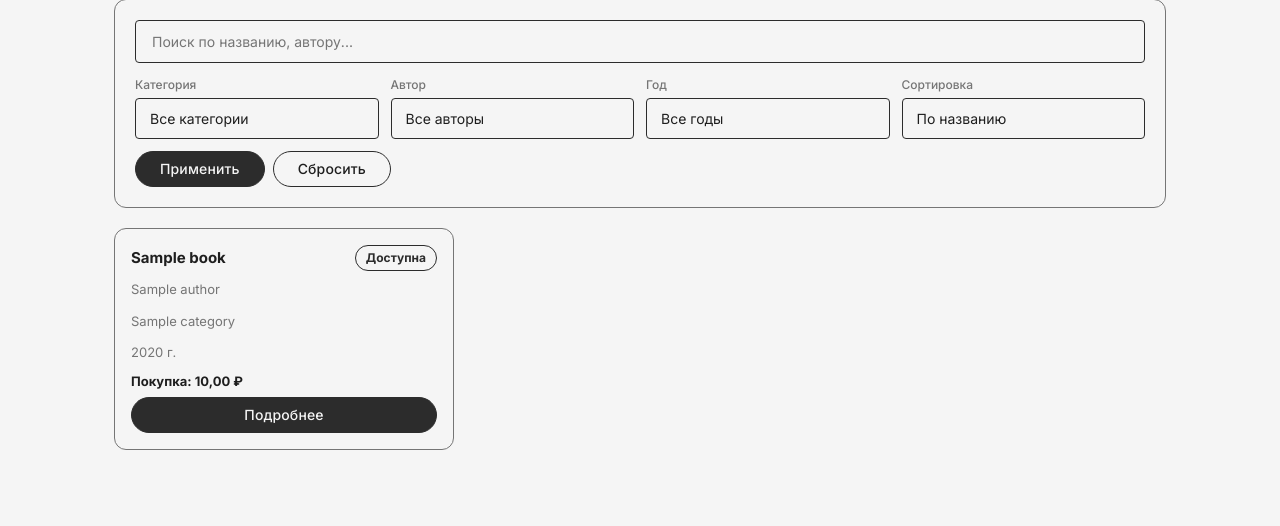
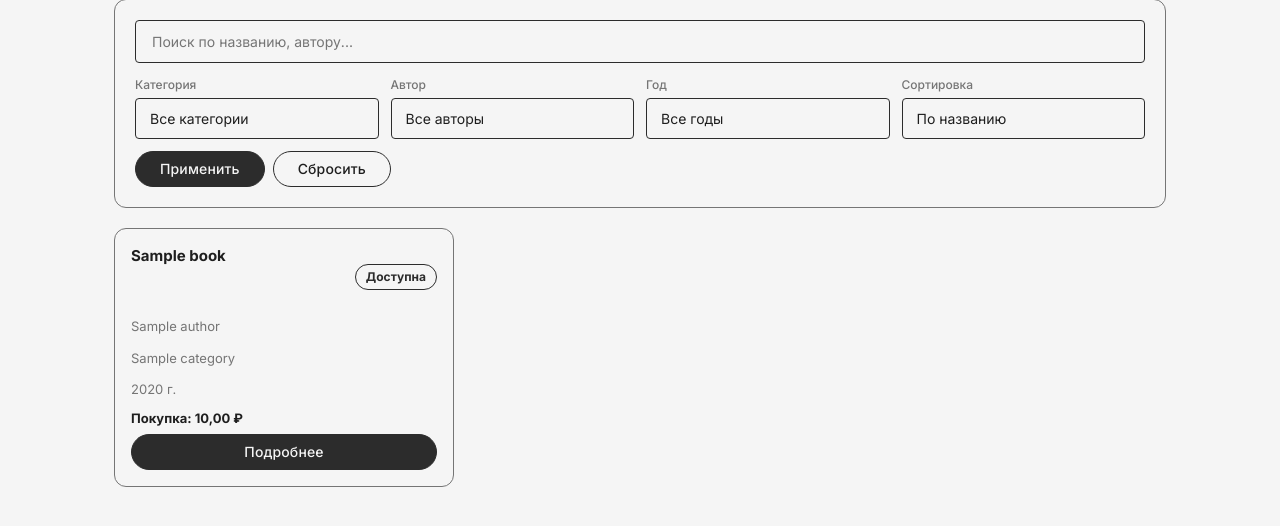
Before and after one commit to Korrrod/Practice4, a Django app: page / in a window 1280 px wide. Shown: the part 159-685 px from the top of the page. Run offline with Django 5.2, Linux system fonts and the light colour scheme; tables that the repository leaves empty hold one stand-in row (values such as "Sample post").

Commit message:
Fix book-title to exactly 3 lines height for uniform card alignment

```diff
--- a/magazine-Django/static/css/style.css
+++ b/magazine-Django/static/css/style.css
@@ -442,7 +442,18 @@ form button:not([type]):hover { opacity: 0.85; }
 }
 
 .book-header { display: flex; align-items: center; justify-content: space-between; gap: 8px; }
-.book-title { font-size: 15px; font-weight: 600; color: var(--text); margin: 0; }
+.book-title {
+    font-size: 15px;
+    font-weight: 600;
+    color: var(--text);
+    margin: 0;
+    line-height: 1.4;
+    height: calc(1.4em * 3);
+    overflow: hidden;
+    display: -webkit-box;
+    -webkit-line-clamp: 3;
+    -webkit-box-orient: vertical;
+}
 .book-author { color: var(--border); font-size: 13px; margin-top: 3px; margin-bottom: 3px; }
 .book-meta { color: var(--border); font-size: 13px; margin-top: 3px; margin-bottom: 3px;}
 .book-status { display: flex; flex-direction: column; align-items: flex-end; gap: 4px; }
```
